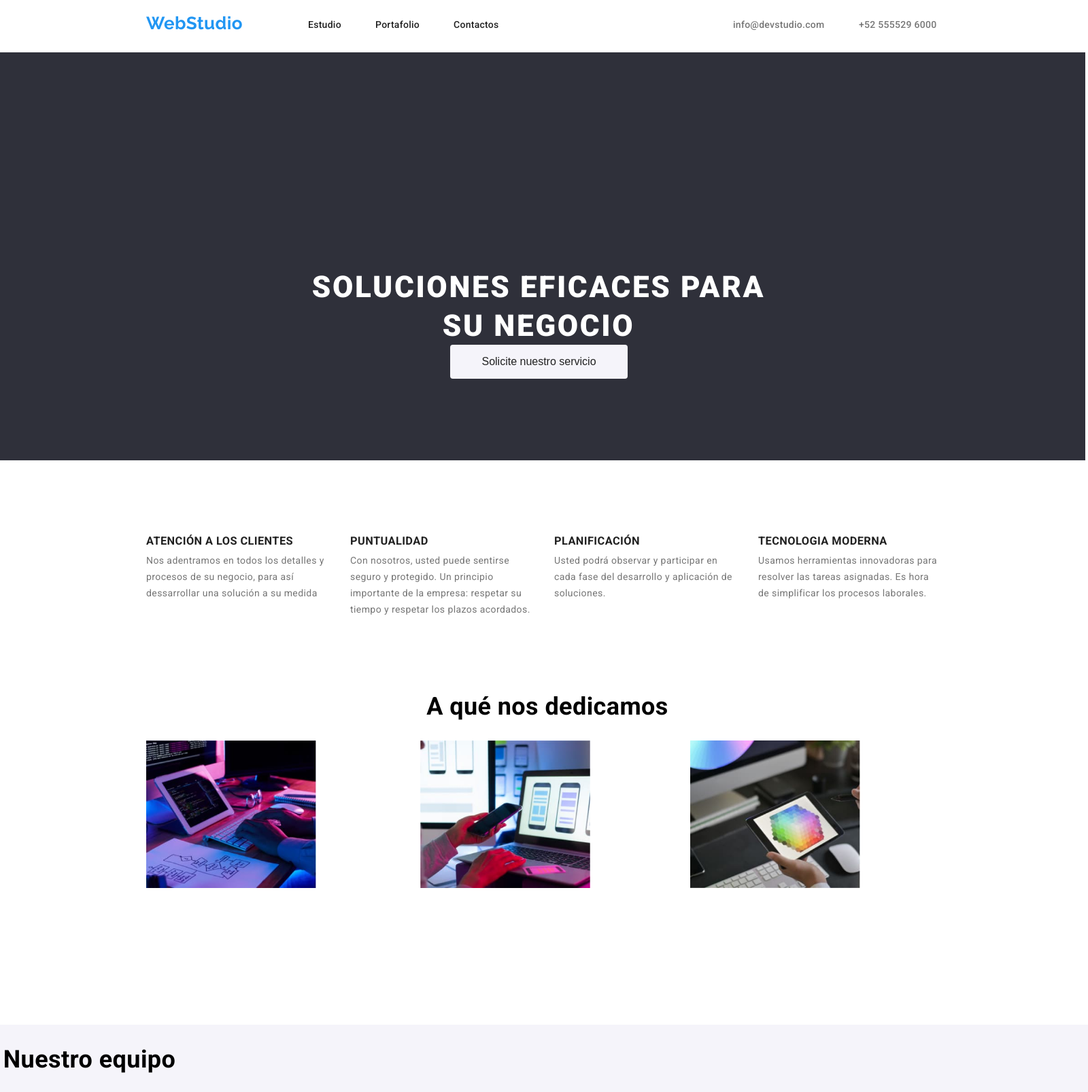
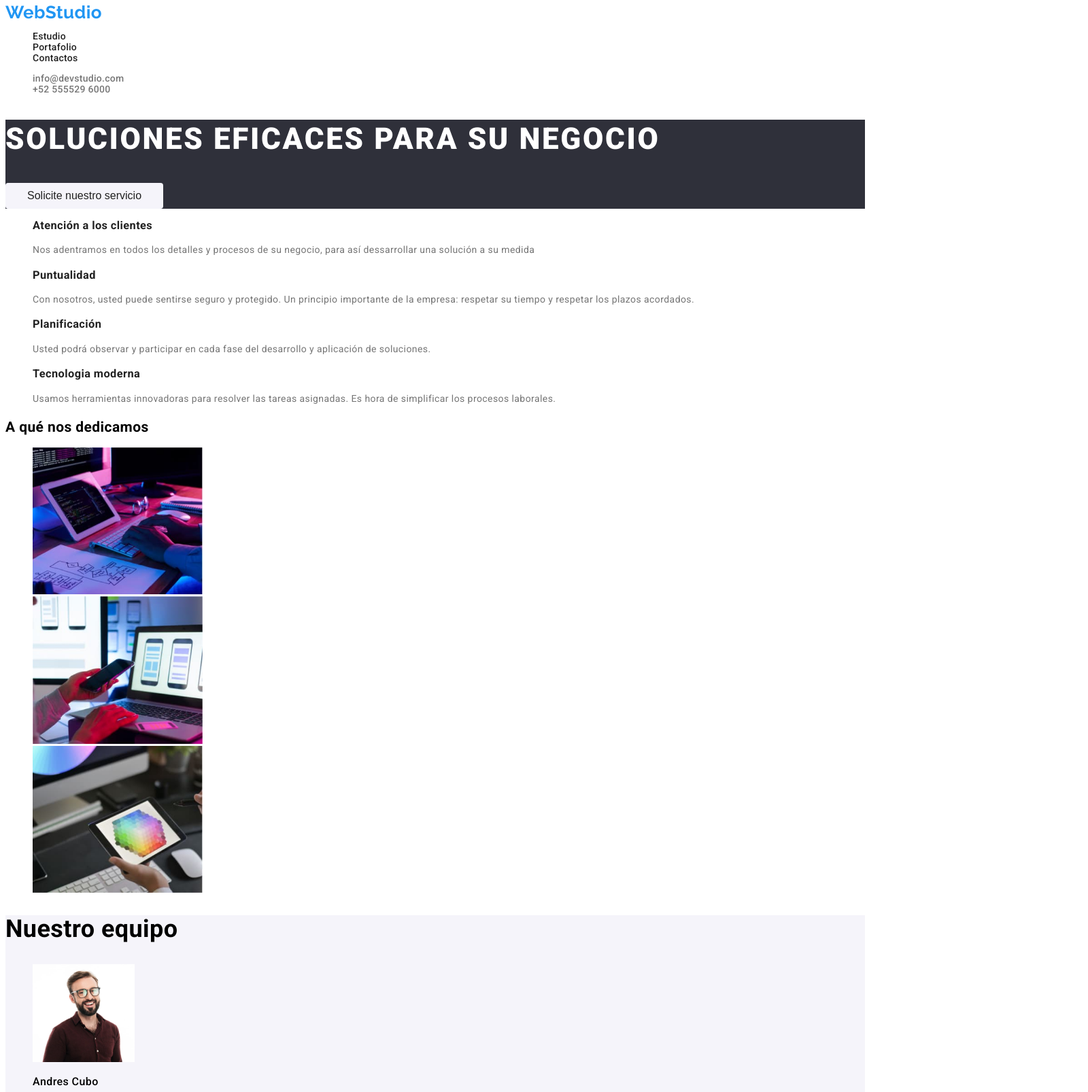
Before and after one commit to Andresmiranda94/goit-markup-hw-02, a plain HTML site: page index.html in a window 1280 px wide. Shown: the part 3-1609 px from the top of the page at 68% size, 1600 px wide, since content can reach past the window. Drawn offline with Linux system fonts and the light colour scheme.

Commit message:
css correcciones

```diff
--- a/css/styles.css
+++ b/css/styles.css
@@ -17,11 +17,6 @@ body {
   font-size: 14px;
 }
 .top-box {
-  position: absolute;
-  width: 1600px;
-  height: 80px;
-  left: 0px;
-  top: 0px;
   background-color: #ffffff;
 }
 .link {
@@ -48,11 +43,6 @@ body {
   line-height: 1;
   text-decoration: none;
   color: var(--color-link);
-  position: absolute;
-  width: 145px;
-  height: 31px;
-  left: 215px;
-  top: 24px;
 }
 .Estudio {
   font-style: var(--font-style);
@@ -60,29 +50,14 @@ body {
   font-size: 14px;
   line-height: 1;
   letter-spacing: 0.02em;
-  position: absolute;
-  width: 49px;
-  height: 16px;
-  left: 453px;
-  top: 32px;
 }
 .Portafolio {
-  position: absolute;
-  width: 65px;
-  height: 16px;
-  left: 552px;
-  top: 32px;
   font-style: var(--font-style);
   font-weight: 500;
   line-height: 1;
   letter-spacing: 0.02em;
 }
 .Contactos {
-  position: absolute;
-  width: 67px;
-  height: 16px;
-  left: 667px;
-  top: 32px;
   font-style: var(--font-style);
   font-weight: 500;
   font-size: 14px;
@@ -91,11 +66,6 @@ body {
 }
 .mail {
   color: var(--color-contact);
-  position: absolute;
-  width: 135px;
-  height: 16px;
-  left: 1078px;
-  top: 32px;
   font-style: var(--font-style);
   font-weight: 500;
   font-size: 14px;
@@ -105,11 +75,6 @@ body {
 
 .phone {
   color: var(--color-contact);
-  position: absolute;
-  width: 118px;
-  height: 16px;
-  left: 1263px;
-  top: 32px;
   font-style: var(--font-style);
   font-weight: 500;
   font-size: 14px;
@@ -119,26 +84,14 @@ body {
 
 .conteiner {
   background-color: var(--color-container);
-  position: absolute;
-  width: 1600px;
-  height: 600px;
-  left: -4px;
-  top: 80px;
 }
 .primary-title {
   color: #ffffff;
-  position: absolute;
-  width: 696px;
-  height: 120px;
-  left: 448px;
-  top: 280px;
   font-style: var(--font-style);
   font-weight: 900;
   font-size: 44px;
   line-height: 1.3;
-  text-align: center;
   letter-spacing: 0.06em;
-  text-transform: uppercase;
 }
 .btn {
   border: none;
@@ -154,186 +107,71 @@ body {
   background-color: var(--color-link);
 }
 
-.btn.principal {
-  width: 261px;
-  height: 50px;
-  left: 666px;
-  top: 430px;
-  position: absolute;
-  width: 261px;
-  height: 50px;
-  left: 666px;
-  top: 430px;
-}
-
 .tittle {
   color: var(--color-letter-black);
   font-style: var(--font-style);
   font-weight: 700;
   line-height: 1;
-  text-transform: uppercase;
 }
 .pgh {
   color: var(--color-contact);
   font-style: var(--font-style);
   font-weight: 400;
-  line-height: 24px;
-}
-.customer {
-  position: absolute;
-  width: 270px;
-  height: 16px;
-  left: 215px;
-  top: 775px;
-}
-.aten {
-  position: absolute;
-  width: 270px;
-  height: 75px;
-  left: 215px;
-  top: 801px;
+  line-height: 1.7;
 }
 
-.puntuality {
-  position: absolute;
-  width: 270px;
-  height: 16px;
-  left: 515px;
-  top: 775px;
+.secundary-team {
+  background-color: var(--color-team);
 }
-.pun {
-  position: absolute;
-  width: 270px;
-  height: 96px;
-  left: 515px;
-  top: 801px;
-}
-.planning {
-  position: absolute;
-  width: 270px;
-  height: 16px;
-  left: 815px;
-  top: 775px;
-}
-.plan {
-  position: absolute;
-  width: 270px;
-  height: 75px;
-  left: 815px;
-  top: 801px;
-}
-.tech {
-  position: absolute;
-  width: 270px;
-  height: 16px;
-  left: 1115px;
-  top: 775px;
-}
-.tec {
-  position: absolute;
-  width: 270px;
-  height: 75px;
-  left: 1115px;
-  top: 801px;
-}
-.title-dedicamos {
-  position: absolute;
-  width: 371.15px;
-  height: 46.24px;
-  left: 619.43px;
-  top: 991px;
+
+.tittle-team {
   font-style: var(--font-style);
   font-weight: 700;
   font-size: 36px;
-  line-height: 42px;
-  text-align: center;
+  line-height: 1.16;
 }
 
-.img-trading {
-  position: absolute;
-  width: 373.16px;
-  height: 323.7px;
-  left: 215px;
-  top: 1092.3px;
-}
-.design {
-  position: absolute;
-  width: 373.16px;
-  height: 323.7px;
-  left: 618.42px;
-  top: 1092.3px;
-}
-.color {
-  position: absolute;
-  width: 373.16px;
-  height: 323.7px;
-  left: 1015px;
-  top: 1092px;
-}
-.secundary-team {
-  background-color: var(--color-team);
-  width: 1600px;
-  height: 648px;
-  left: 0px;
-  top: 1510px;
-  position: absolute;
-}
-
-.tittle-team {
-  /*position: absolute;*/
-  font-style: var(--font-style);
-  font-weight: 700;
-  font-size: 36px;
-  line-height: 42px;
-  width: 263px;
-  height: 42px;
-  left: 669px;
-  top: 1604px;
-  text-align: center;
-}
-
-.li {
-  box-shadow: 0px 1px 3px rgba(0, 0, 0, 0.12), 0px 1px 1px rgba(0, 0, 0, 0.14),
-    0px 2px 1px rgba(0, 0, 0, 0.2);
-  border-radius: 0px 0px 4px 4px;
-}
-
-.Andres {
-  position: absolute;
-  width: 270px;
-  height: 260px;
-  left: 208px;
-  top: 1696px;
-}
 .tittle-andres {
-  position: absolute;
-  width: 97px;
-  height: 19px;
-  left: 295px;
-  top: 1986px;
   font-style: var(--font-style);
   font-weight: 500;
   font-size: 16px;
-  line-height: 19px;
-  text-align: center;
+  line-height: 1.2;
 }
 .pgh-designer {
-  position: absolute;
-  width: 181px;
-  height: 19px;
-  left: 253px;
-  top: 2015px;
   font-style: var(--font-style);
   font-weight: 400;
   font-size: 16px;
-  line-height: 19px;
-  text-align: center;
+  line-height: 1.2;
 }
 .bottom-box {
   background-color: var(--color-container);
   position: absolute;
-  width: 1600px;
-  height: 252px;
-  left: 0px;
-  top: 2158px;
 }
+
+.Webname {
+  color: var(--color-link);
+  font-family: "Raleway";
+  font-style: var(--font-style);
+  font-weight: 700;
+  font-size: 26px;
+  line-height: 1.2;
+  text-decoration: none;
+}
+.address {
+  color: #ffff;
+  font-style: var(--font-style);
+  font-weight: 400;
+  line-height: 0.5;
+}
+.mail-footer {
+  color: rgba(255, 255, 255, 0.6);
+  font-style: var(--font-style);
+  font-weight: 400;
+  line-height: 0.5;
+}
+.phone-footer {
+  color: rgba(255, 255, 255, 0.6);
+  font-style: var(--font-style);
+  font-weight: 400;
+  line-height: 0.5;
+}
--- a/index.html
+++ b/index.html
@@ -97,14 +97,14 @@
         </section>
     </main>
     <footer class="bottom-box">
-        <a href="./index.html" class="name" >WebStudio</a>
+        <a href="./index.html" class="Webname" >WebStudio</a>
         <address>
             <a href="https://goo.gl/maps/pFYaHHujoLF6DZCG8" class="link address" >Calz. Ticomán
                 500, Ciudad de <br />
                 México, CDMX, México</a>
             <ul class="list">
-                <li> <a href="mailto:info@devstudio.com" class="link contact"                        >info@devstudio.com</a> </li>
-                <li> <a href="tel:+525555296000" class="link contact ">+52 555529
+                <li> <a href="mailto:info@devstudio.com" class="link mail-footer"                        >info@devstudio.com</a> </li>
+                <li> <a href="tel:+525555296000" class="link mail-footer ">+52 555529
                         6000</a>
                 </li>
             </ul>
```
Also changed, not shown: portafolio.html (+5 -5 lines).
